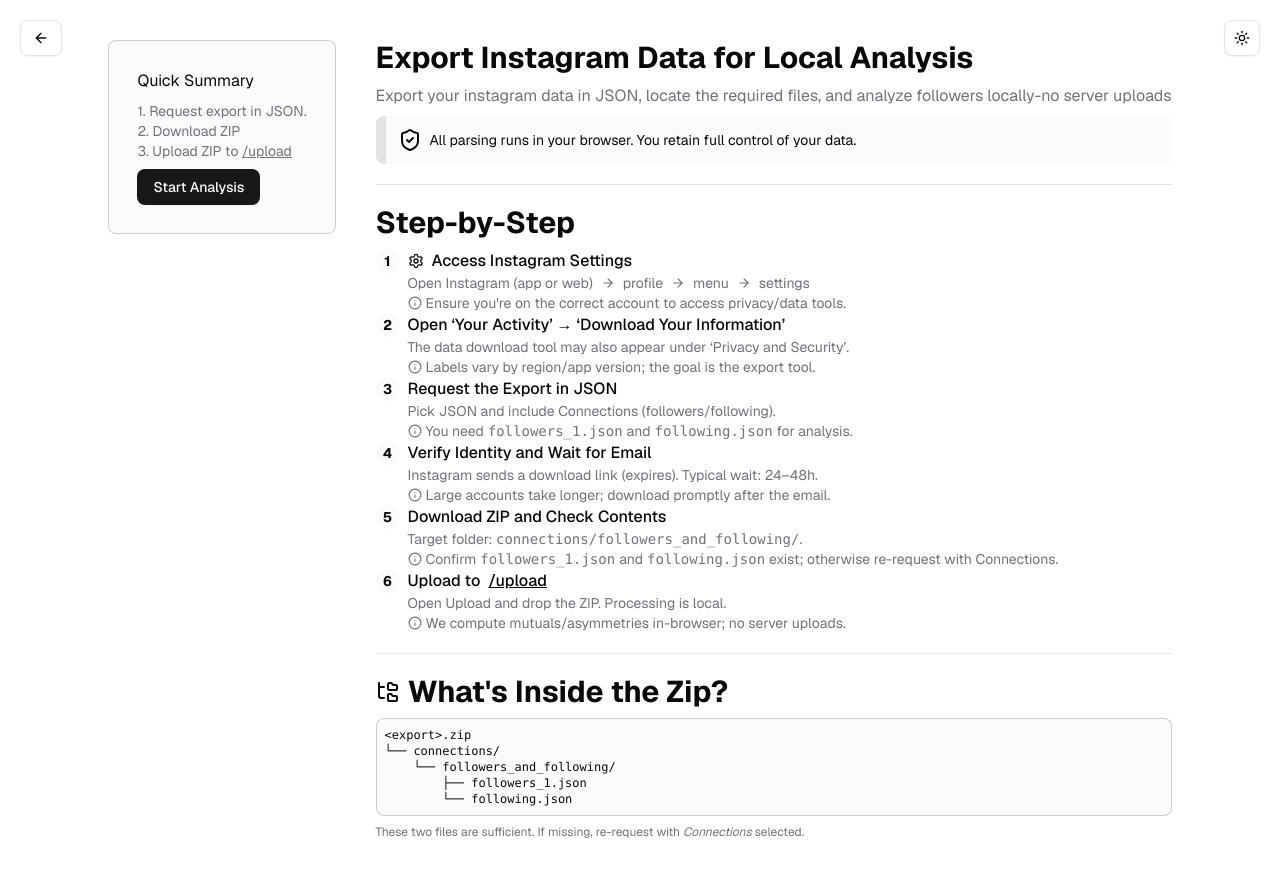
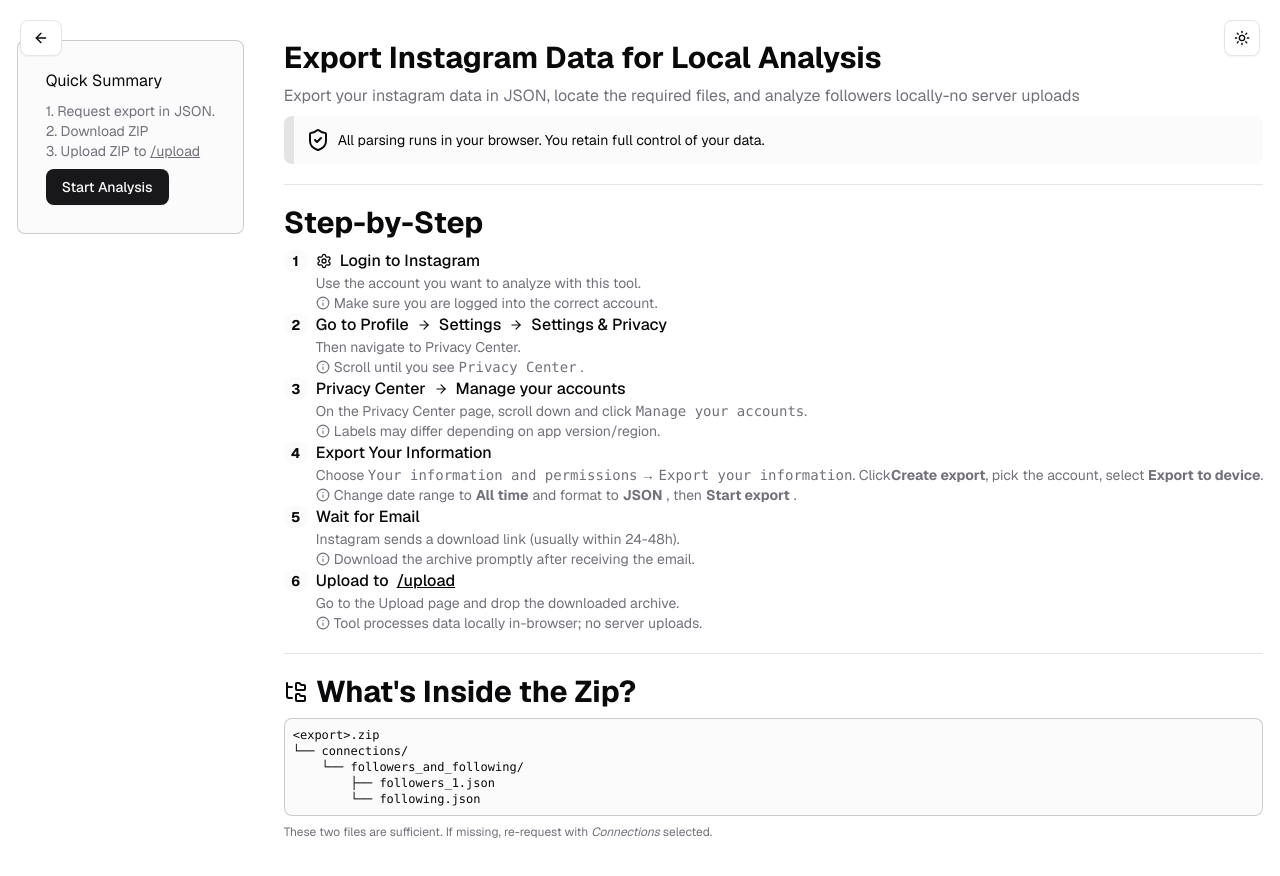
Before and after one commit to Yosxxx/social-lens, a Next.js app: page /docs in a window 1280 px wide. Shown: the top 876 px of the page. Built offline with nearby package versions, Linux system fonts and the light colour scheme.

Commit message:
fix(docs): updated docs explanation

```diff
--- a/src/app/docs/page.tsx
+++ b/src/app/docs/page.tsx
@@ -4,7 +4,7 @@
 import Link from "next/link";
 import { Button } from "@/components/ui/button";
 import ThemeToggleButton from "@/components/themes/theme-toggle-btn";
-import BackButton from "./../../components/back-btn";
+import BackButton from "@/components/back-btn";
 
 export default function DocumentationPage() {
   return (
@@ -62,14 +62,13 @@
             <div className="bg-muted/40 rounded-full w-6 h-6 flex items-center justify-center font-bold text-sm">1</div>
             <div className="flex flex-col">
               <div className="font-medium flex items-center gap-2">
-                <Settings size={16} /> Access Instagram Settings
+                <Settings size={16} /> Login to Instagram
               </div>
               <div className="text-muted-foreground text-sm flex gap-2 items-center flex-wrap">
-                Open Instagram (app or web) <ArrowRight size={14} /> profile <ArrowRight size={14} /> menu{" "}
-                <ArrowRight size={14} /> settings
+                Use the account you want to analyze with this tool.
               </div>
               <div className="text-muted-foreground text-sm flex gap-x-1 items-center">
-                <InfoIcon size={14} /> Ensure you&apos;re on the correct account to access privacy/data tools.
+                <InfoIcon size={14} /> Make sure you are logged into the correct account.
               </div>
             </div>
           </div>
@@ -79,27 +78,27 @@
             <div className="bg-muted/40 rounded-full w-6 h-6 flex items-center justify-center font-bold text-sm">2</div>
             <div className="flex flex-col">
               <div className="font-medium flex items-center gap-2">
-                Open ‘Your Activity’ → ‘Download Your Information’
+                Go to Profile <ArrowRight size={14} /> Settings <ArrowRight size={14} /> Settings &amp; Privacy
               </div>
-              <div className="text-muted-foreground text-sm flex gap-2 items-center">
-                The data download tool may also appear under ‘Privacy and Security’.
-              </div>
+              <div className="text-muted-foreground text-sm">Then navigate to Privacy Center.</div>
               <div className="text-muted-foreground text-sm flex gap-x-1 items-center">
-                <InfoIcon size={14} /> Labels vary by region/app version; the goal is the export tool.
+                <InfoIcon size={14} /> Scroll until you see <code>Privacy Center</code>.
               </div>
             </div>
           </div>
+
           {/* Step 3 */}
           <div className="flex gap-x-2">
             <div className="bg-muted/40 rounded-full w-6 h-6 flex items-center justify-center font-bold text-sm">3</div>
             <div className="flex flex-col">
-              <div className="font-medium flex items-center gap-2">Request the Export in JSON</div>
+              <div className="font-medium flex items-center gap-2">
+                Privacy Center <ArrowRight size={14} /> Manage your accounts
+              </div>
               <div className="text-muted-foreground text-sm">
-                Pick JSON and include Connections (followers/following).
+                On the Privacy Center page, scroll down and click <code>Manage your accounts</code>.
               </div>
               <div className="text-muted-foreground text-sm flex gap-x-1 items-center">
-                <InfoIcon size={14} /> You need <code>followers_1.json</code> and <code>following.json</code> for
-                analysis.
+                <InfoIcon size={14} /> Labels may differ depending on app version/region.
               </div>
             </div>
           </div>
@@ -108,12 +107,14 @@
           <div className="flex gap-x-2">
             <div className="bg-muted/40 rounded-full w-6 h-6 flex items-center justify-center font-bold text-sm">4</div>
             <div className="flex flex-col">
-              <div className="font-medium flex items-center gap-2">Verify Identity and Wait for Email</div>
+              <div className="font-medium flex items-center gap-2">Export Your Information</div>
               <div className="text-muted-foreground text-sm">
-                Instagram sends a download link (expires). Typical wait: 24–48h.
+                Choose <code>Your information and permissions</code> → <code>Export your information</code>. Click
+                <b>Create export</b>, pick the account, select <b>Export to device</b>.
               </div>
               <div className="text-muted-foreground text-sm flex gap-x-1 items-center">
-                <InfoIcon size={14} /> Large accounts take longer; download promptly after the email.
+                <InfoIcon size={14} /> Change date range to <b>All time</b> and format to <b>JSON</b>, then
+                <b>Start export</b>.
               </div>
             </div>
           </div>
@@ -122,13 +123,12 @@
           <div className="flex gap-x-2">
             <div className="bg-muted/40 rounded-full w-6 h-6 flex items-center justify-center font-bold text-sm">5</div>
             <div className="flex flex-col">
-              <div className="font-medium flex items-center gap-2">Download ZIP and Check Contents</div>
+              <div className="font-medium flex items-center gap-2">Wait for Email</div>
               <div className="text-muted-foreground text-sm">
-                Target folder: <code>connections/followers_and_following/</code>.
+                Instagram sends a download link (usually within 24-48h).
               </div>
               <div className="text-muted-foreground text-sm flex gap-x-1 items-center">
-                <InfoIcon size={14} /> Confirm <code>followers_1.json</code> and <code>following.json</code> exist;
-                otherwise re-request with Connections.
+                <InfoIcon size={14} /> Download the archive promptly after receiving the email.
               </div>
             </div>
           </div>
@@ -138,14 +138,16 @@
             <div className="bg-muted/40 rounded-full w-6 h-6 flex items-center justify-center font-bold text-sm">6</div>
             <div className="flex flex-col">
               <div className="font-medium flex items-center gap-2">
-                Upload to{" "}
+                Upload to
                 <Link href={"/upload"} className="underline">
                   /upload
                 </Link>
               </div>
-              <div className="text-muted-foreground text-sm">Open Upload and drop the ZIP. Processing is local.</div>
+              <div className="text-muted-foreground text-sm">
+                Go to the Upload page and drop the downloaded archive.
+              </div>
               <div className="text-muted-foreground text-sm flex gap-x-1 items-center">
-                <InfoIcon size={14} /> We compute mutuals/asymmetries in-browser; no server uploads.
+                <InfoIcon size={14} /> Tool processes data locally in-browser; no server uploads.
               </div>
             </div>
           </div>
```
